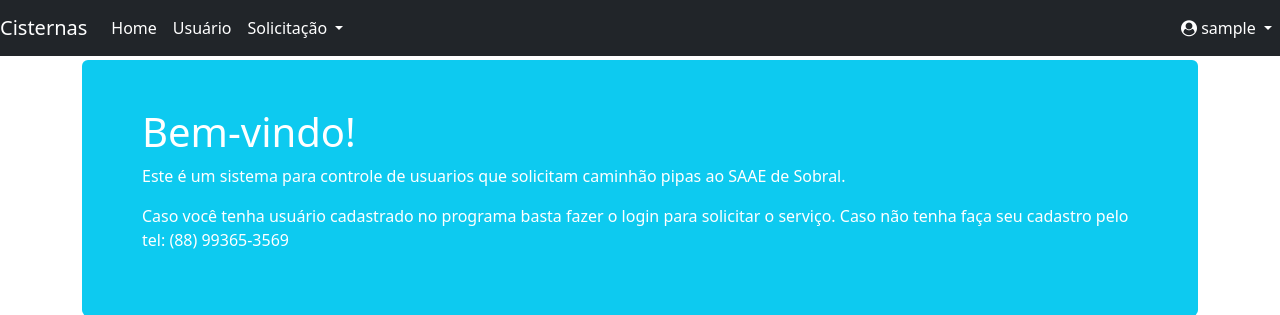
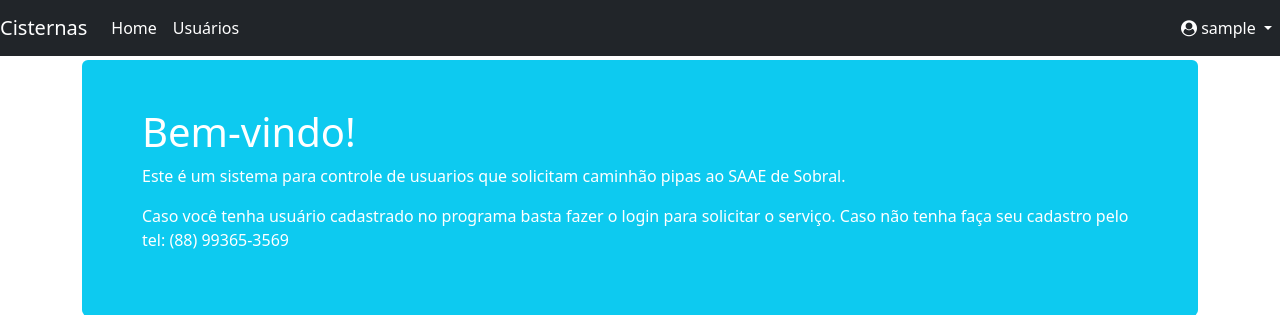
Before and after one commit to Francelmo87/Cisterna, a Django app: page / in a window 1280 px wide. Shown: the top 315 px of the page. Run offline with Django 5.2, Linux system fonts and the light colour scheme; the visitor is signed in with stand-in values (Sample User, id 1).

Commit message:
alteradas alguns dados da apresentação na barra de navegação

```diff
--- a/backend/base/templates/includes/nav.html
+++ b/backend/base/templates/includes/nav.html
@@ -14,19 +14,19 @@
             </li>
 
             <li class="nav-item">
-                <a class="nav-link text-white" href="{% url 'usuarios:titular_list' %}">Usuário</a>
+                <a class="nav-link text-white" href="{% url 'usuarios:titular_list' %}">Usuários</a>
             </li>
 
-            <li class="nav-item dropdown">
-                <a class="nav-link dropdown-toggle text-white" href="#" role="button"
-                   data-bs-toggle="dropdown" aria-haspopup="true" aria-expanded="false"><span>Solicitação</span>
-<!--                   <i class="fa fa-arrow-right" aria-hidden="true"></i>-->
-                </a>
-                <ul class="dropdown-menu" >
-                    <li><a class="dropdown-item" href="{ url 'estoque:estoque_entrada_list' %}">Entrada</a></li>
-                    <li><a class="dropdown-item" href="{ url 'estoque:estoque_saida_list' %}">Saída</a></li>
-                </ul>
-            </li>
+<!--            <li class="nav-item dropdown">-->
+<!--                <a class="nav-link dropdown-toggle text-white" href="#" role="button"-->
+<!--                   data-bs-toggle="dropdown" aria-haspopup="true" aria-expanded="false"><span>Solicitação</span>-->
+<!--&lt;!&ndash;                   <i class="fa fa-arrow-right" aria-hidden="true"></i>&ndash;&gt;-->
+<!--                </a>-->
+<!--                <ul class="dropdown-menu" >-->
+<!--                    <li><a class="dropdown-item" href="{ url 'estoque:estoque_entrada_list' %}">Entrada</a></li>-->
+<!--                    <li><a class="dropdown-item" href="{ url 'estoque:estoque_saida_list' %}">Saída</a></li>-->
+<!--                </ul>-->
+<!--            </li>-->
 
         </ul>
 
```
